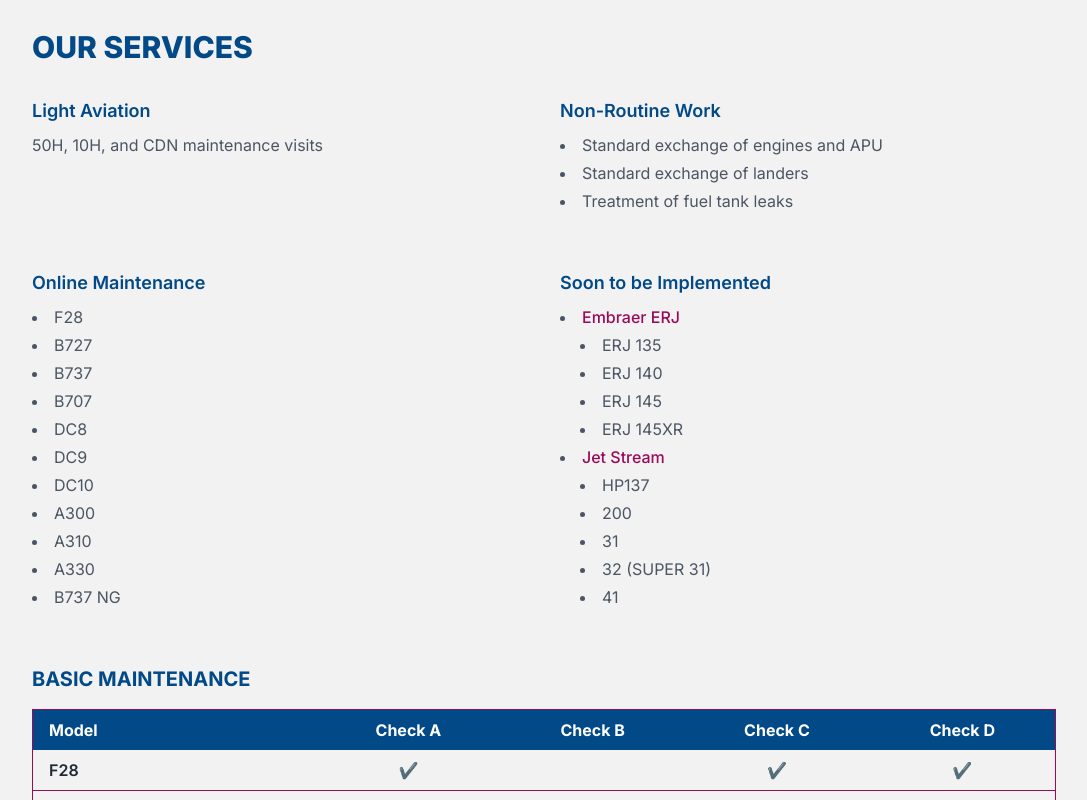
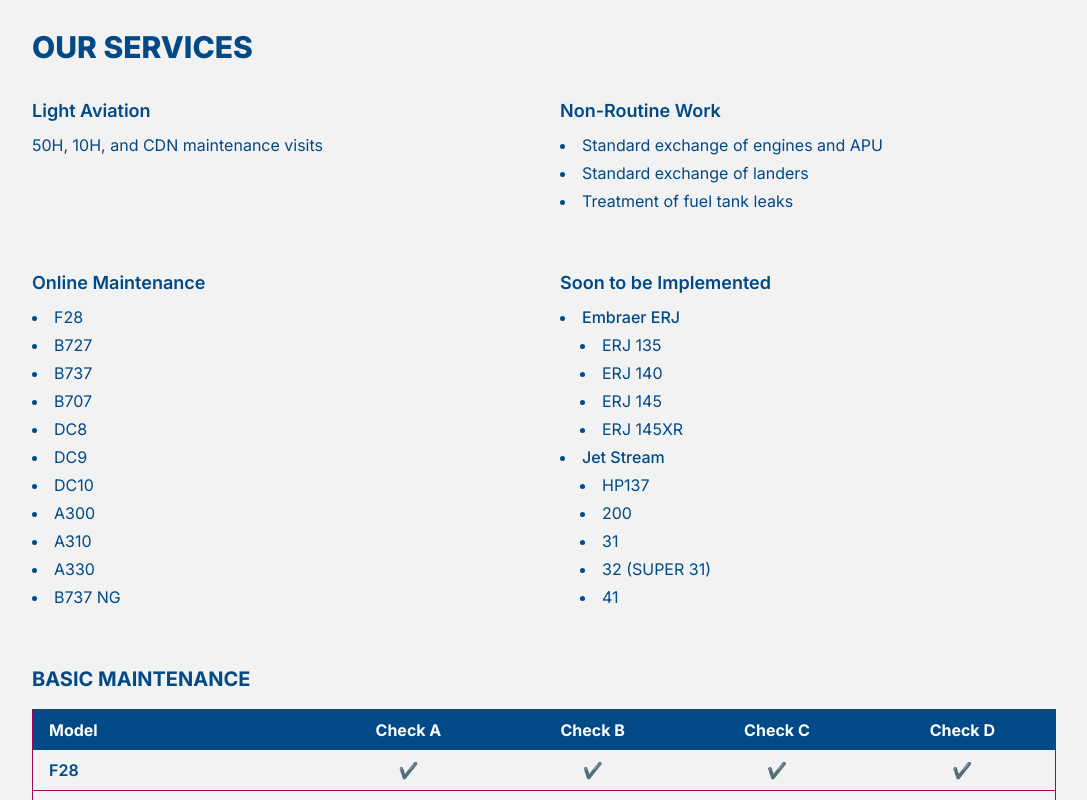
Before and after one commit to Abraham-trigs/3-ams-celms, a Next.js app in the folder 3-ams-celms/: page /our-services in a window 1280 px wide. Shown: the part 180-980 px from the top of the page, without its empty margins (96-1183 px from the left). Built offline with nearby package versions, Linux system fonts and the light colour scheme.

Commit message:
service table unified to use one color

```diff
--- a/3-ams-celms/app/our-services/page.tsx
+++ b/3-ams-celms/app/our-services/page.tsx
@@ -1,4 +1,3 @@
-// File: components/OurServices.tsx
 "use client";
 
 import React from "react";
@@ -19,19 +18,19 @@
       {title}
     </h3>
     {description && (
-      <p className="text-[var(--color-text-secondary)] mb-2">{description}</p>
+      <p className="text-[var(--color-primary)] mb-2">{description}</p>
     )}
     {items && (
-      <ul className="list-disc list-inside text-[var(--color-text-secondary)] space-y-1">
+      <ul className="list-disc list-inside text-[var(--color-primary)] space-y-1">
         {items.map((item, i) =>
           typeof item === "string" ? (
             <li key={i}>{item}</li>
           ) : (
             <li key={i}>
-              <span className="font-medium text-[var(--color-secondary)]">
+              <span className="font-medium text-[var(--color-primary)]">
                 {item.heading}
               </span>
-              <ul className="list-disc list-inside ml-5 mt-1 space-y-1">
+              <ul className="list-disc list-inside ml-5 mt-1 space-y-1 text-[var(--color-primary)]">
                 {item.subItems.map((sub, j) => (
                   <li key={j}>{sub}</li>
                 ))}
@@ -74,14 +73,11 @@
             key={i}
             className="text-center border-b border-[var(--color-secondary)]"
           >
-            <td className="px-4 py-2 font-semibold text-[var(--color-text-primary)] text-left">
+            <td className="px-4 py-2 font-semibold text-[var(--color-primary)] text-left">
               {row.model}
             </td>
             {row.checks.map((c, j) => (
-              <td
-                key={j}
-                className="px-4 py-2 text-[var(--color-text-primary)]"
-              >
+              <td key={j} className="px-4 py-2 text-[var(--color-primary)]">
                 {c ? "✔️" : ""}
               </td>
             ))}
@@ -100,7 +96,7 @@
           OUR SERVICES
         </h2>
 
-        <div className="grid sm:grid-cols-1 md:grid-cols-2 gap-8">
+        <div className="grid sm:grid-cols-1 md:grid-cols-2 gap-8 text-[var(--color-primary)]">
           <ServiceList
             title="Light Aviation"
             description="50H, 10H, and CDN maintenance visits"
@@ -150,14 +146,14 @@
         <MaintenanceTable
           columns={["Check A", "Check B", "Check C", "Check D"]}
           data={[
-            { model: "F28", checks: [true, false, true, true] },
+            { model: "F28", checks: [true, true, true, true] },
             { model: "B727", checks: [true, true, true, true] },
             { model: "B737 classique", checks: [true, true, true, true] },
             { model: "B737 NG", checks: [true, true, true, false] },
             { model: "B707", checks: [true, true, true, false] },
             { model: "DC8", checks: [true, true, true, false] },
             { model: "DC9", checks: [true, true, true, false] },
-            { model: "A300", checks: [true, true, false, false] },
+            { model: "A300", checks: [true, true, true, false] },
             { model: "A301", checks: [true, false, false, false] },
           ]}
         />
```
